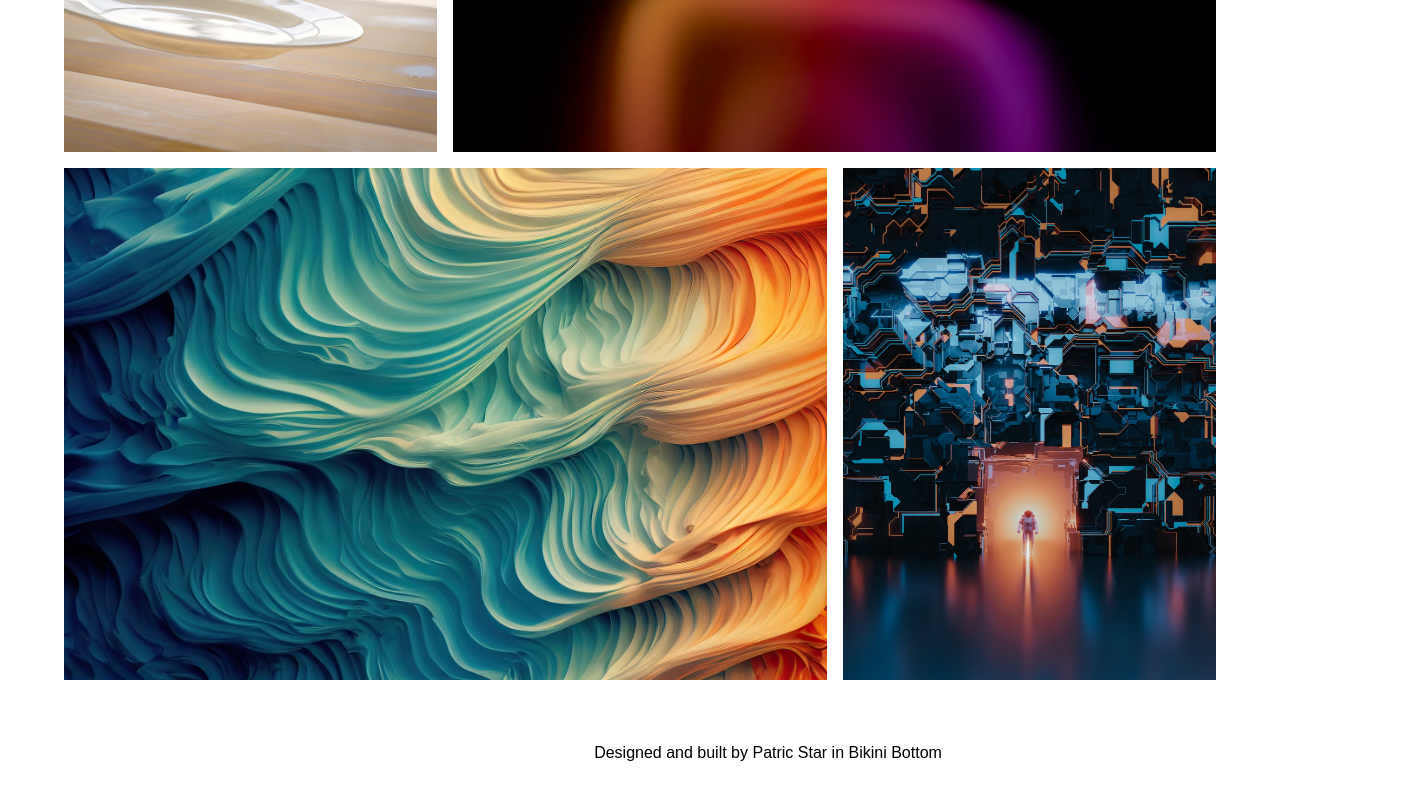
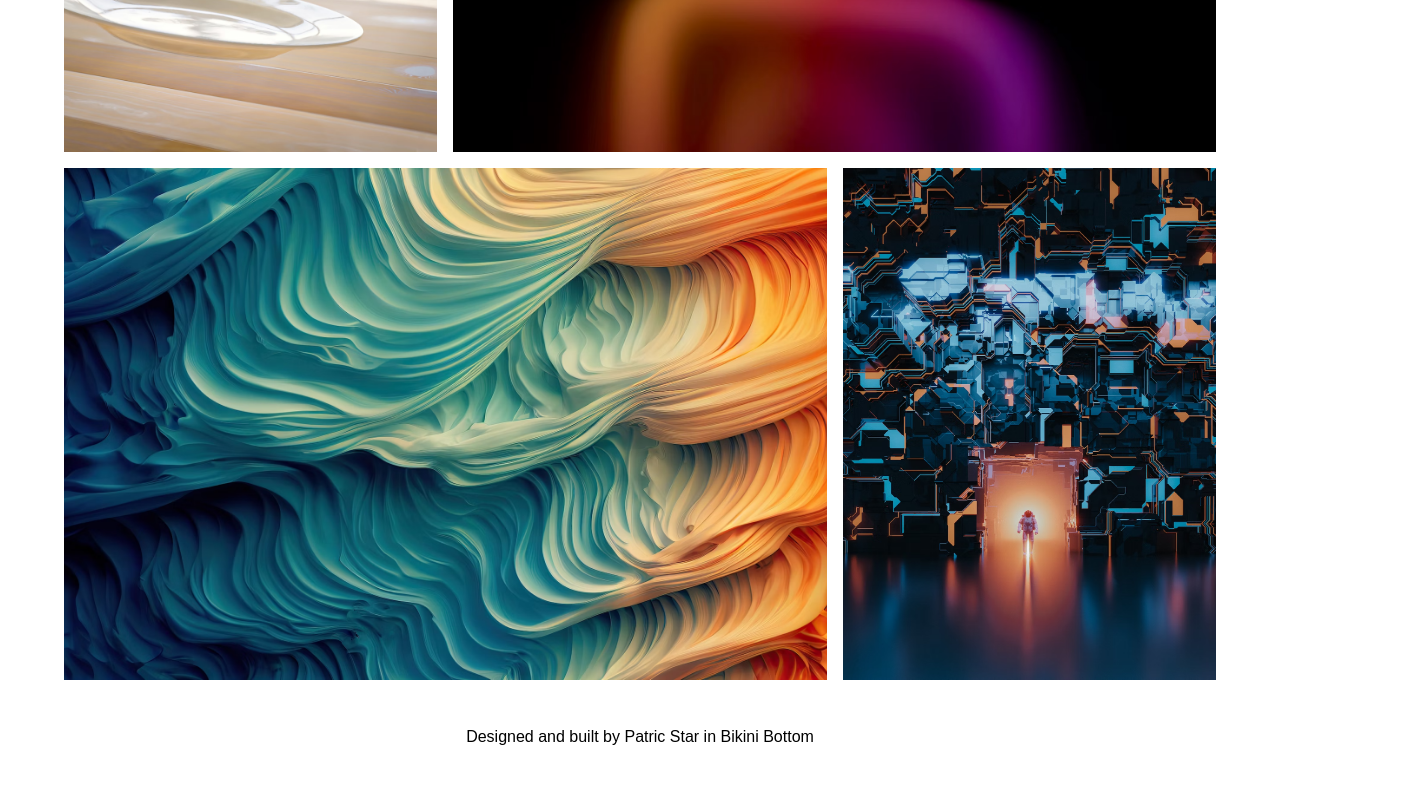
Before and after one commit to aleksandrekas/Grid-project, a plain HTML site: page index.html in a window 1280 px wide. Shown: the part 2096-2896 px from the top of the page, 1408 px wide, since content can reach past the window. After the commit the page ends 2874 px from the top, so only its background shows below. Drawn offline with Linux system fonts and the light colour scheme.

Commit message:
Update styles.css
fixed footer

```diff
--- a/styles.css
+++ b/styles.css
@@ -124,12 +124,21 @@ body{
 
 
 footer{
-    width: 100vw;
+    width: 70vw;
     display: flex;
     justify-content: center;
     align-items: center;
-    margin: 4rem;
+    margin: auto;
+    margin-top: 3rem;
+    margin-bottom: 2rem;
 }
+
+
+footer p{
+    text-align: center;
+}
+
+
 
 .hamburger-btn{
     display: none;
```
